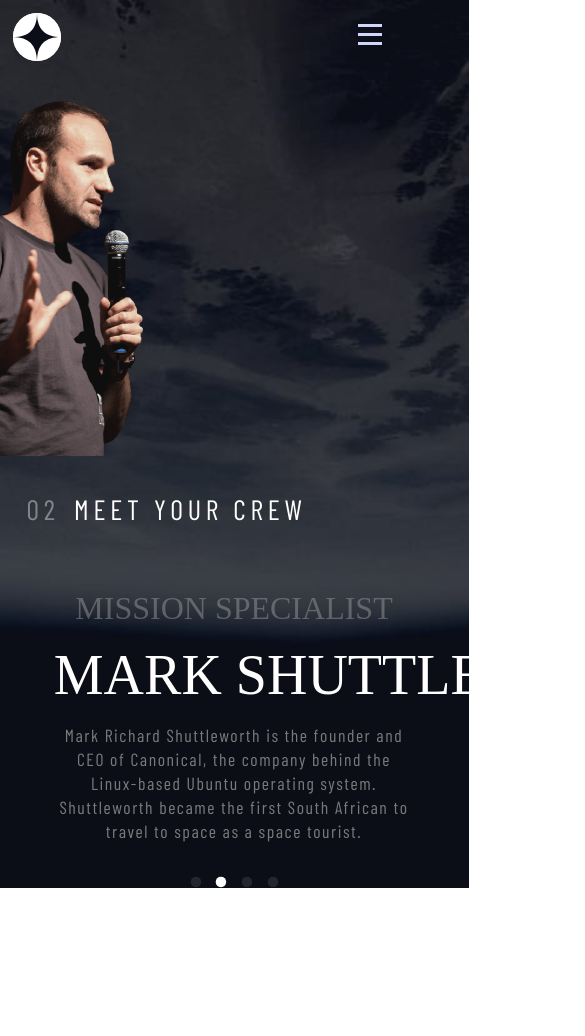
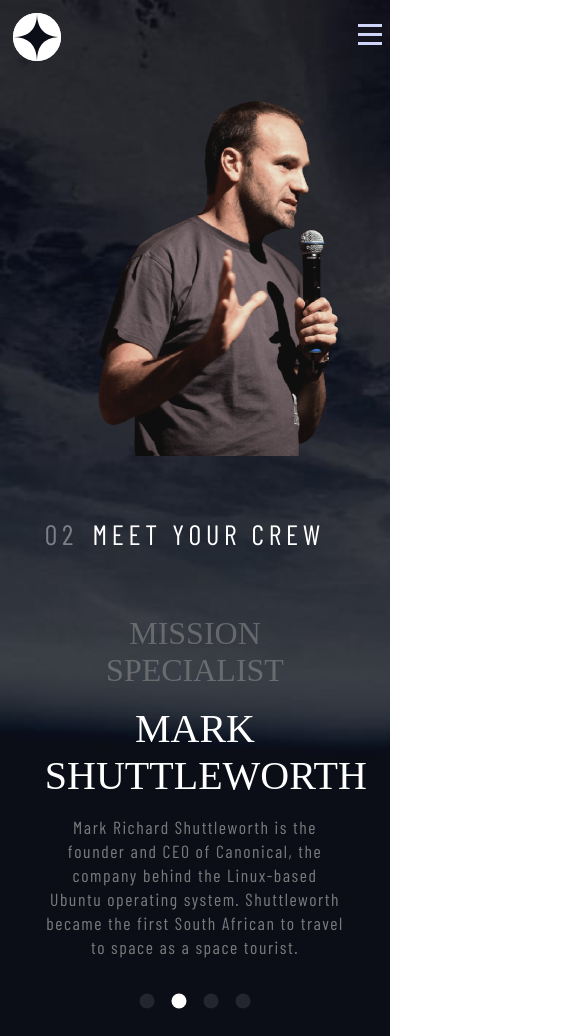
Before and after one commit to itse4elhaam/Space-Tourism-Site, a plain HTML site: page Crew Files/crew-specialist.html in a window 390 px wide. Shown: the top 1036 px of the page, 585 px wide, since content can reach past the window. Before the commit the page ends 888 px from the top, so only its background shows below. Drawn offline with nearby package versions, Linux system fonts and the light colour scheme; a web font is replaced by a local one.

Commit message:
Tweaked the code to make every part responsive.
Crew page had issues and fixed it by using modern css.

```diff
--- a/Crew Files/crew-specialist.html
+++ b/Crew Files/crew-specialist.html
@@ -79,13 +79,7 @@
   <style>
     @media screen and (width<=600px) {
       h3{
-      width: max-content;
-    }
-    .BodyText{
-      width: 100%;
-    }
-    .imgWrapper img{
-      max-width: 30rem;
+      font-size: max(4vh, 2.5rem);
     }
     }
   </style>
--- a/Crew Files/localUtilities.css
+++ b/Crew Files/localUtilities.css
@@ -116,9 +116,22 @@ h4{
         flex-direction: column-reverse;
     }
     .imgWrapper{
-        position: static;
+        position: relative;
+        width: fit-content;
     }
     .imgWrapper img{
         width: 15rem;
     }
+    .TextSliderWrapper{
+        width: 100dvw ;
+        padding: 3vh 0;
+    }
+    .MeetYourCrewWrapper{
+        position: static;
+    }
+    .SliderWrapper a{
+        width: 1.25rem;
+        height: 1.25rem;
+    }
+
 }
```
Also changed, not shown: Index Files/local.css (+10 -9 lines), Tech Files/technology-capsule.html (+1 -1 lines), Tech Files/technology-spaceport.html (+1 -1 lines), Tech Files/technology-vehicle.html (+1 -1 lines).
